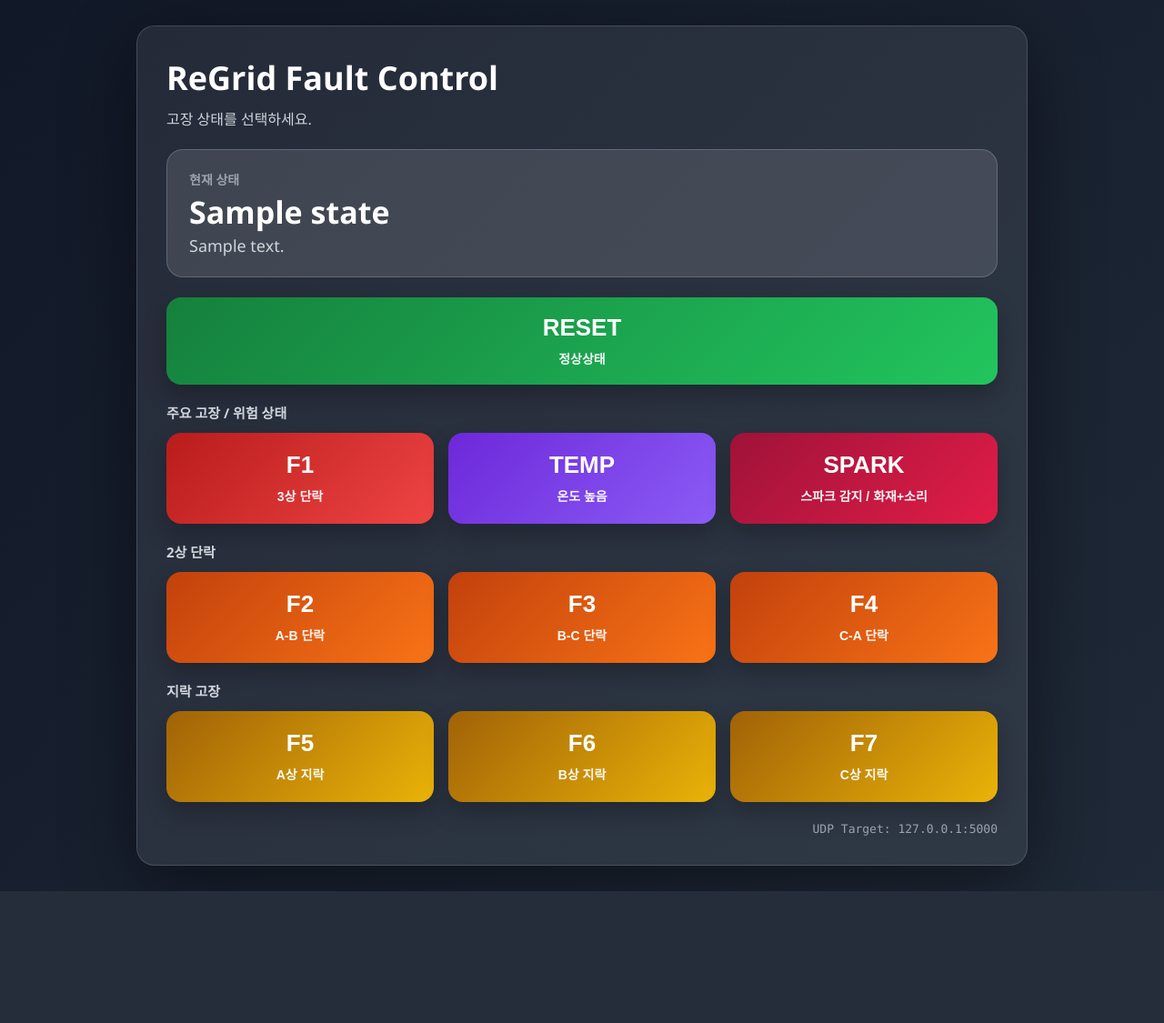
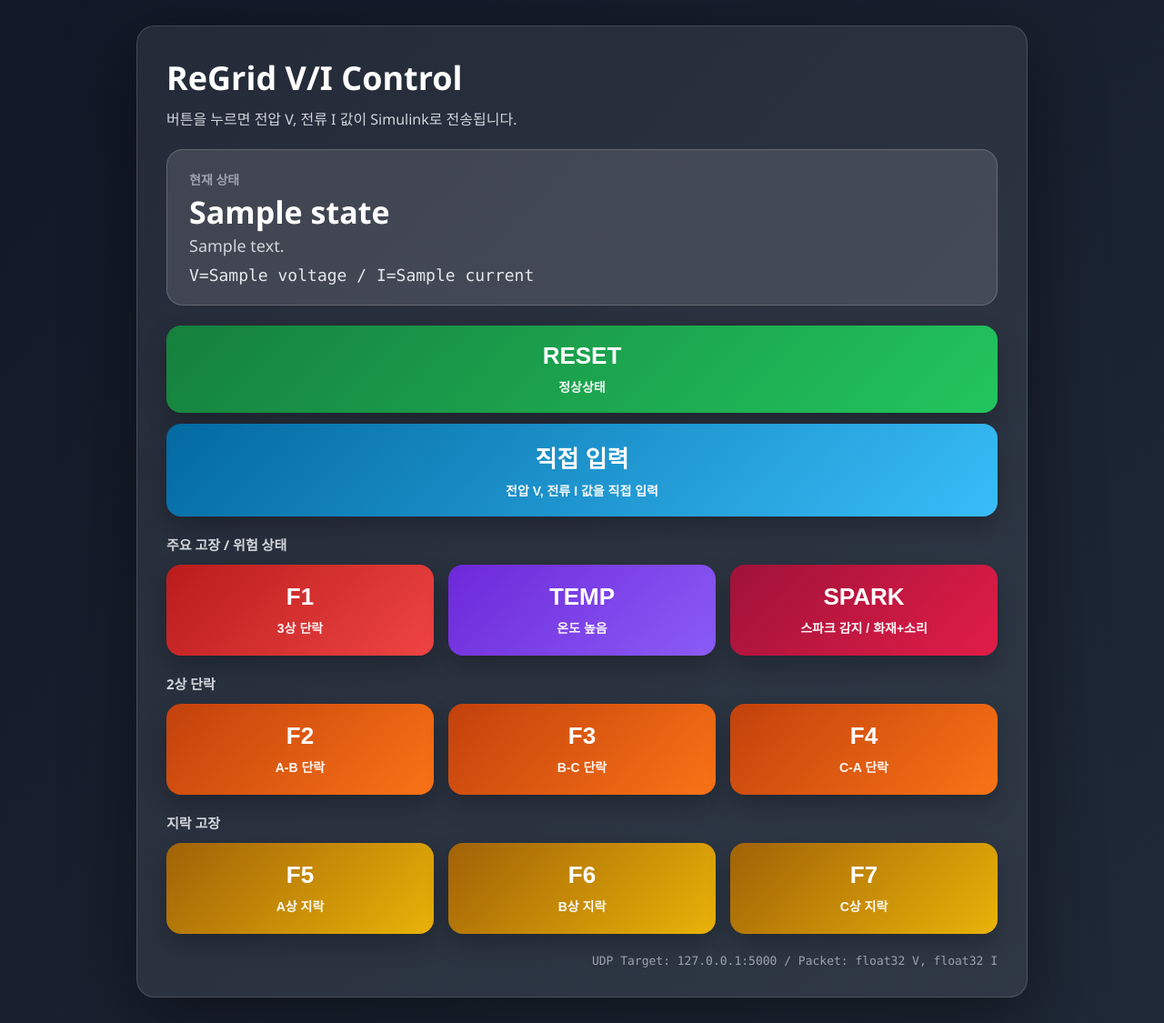
Before and after one commit to yyk0920-dev/ReGrid, a Flask app: template flask_gui/templates/index.html in a window 1280 px wide. Shown: the whole page at 91% size. Before the commit the page ends 980 px from the top, so only its background shows below. Run offline with Flask 3, Linux system fonts and the light colour scheme; the template is opened without the code that fills it: most values are stand-ins (such as "Sample title", 1, 10 or a date in 2020); parts of the project's set-up code (start-up, migrations or seed data) failed here and were passed over.

Commit message:
send vi values from flask gui

```diff
--- a/flask_gui/app.py
+++ b/flask_gui/app.py
@@ -1,6 +1,7 @@
 import socket
+import struct
 
-from flask import Flask, jsonify, render_template
+from flask import Flask, jsonify, render_template, request
 
 app = Flask(__name__)
 
@@ -10,23 +11,37 @@ UDP_PORT = 5000
 sock = socket.socket(socket.AF_INET, socket.SOCK_DGRAM)
 
 current_state = {
-    "code": 0,
     "label": "RESET",
     "desc": "정상상태",
+    "voltage": 12.0,
+    "current": 1.0,
 }
 
+# code: (label, desc, voltage, current)
+# 여기 값은 네가 원하는 임의의 V, I 값으로 바꾸면 됨
 faults = {
-    0: ("RESET", "정상상태"),
-    1: ("F1", "3상 단락"),
-    2: ("F2", "A-B 단락"),
-    3: ("F3", "B-C 단락"),
-    4: ("F4", "C-A 단락"),
-    5: ("F5", "A상 지락"),
-    6: ("F6", "B상 지락"),
-    7: ("F7", "C상 지락"),
-    8: ("TEMP", "온도 높음"),
-    9: ("SPARK", "스파크 감지 / 화재+소리"),
+    0: ("RESET", "정상상태", 12.0, 1.0),
+    1: ("F1", "3상 단락", 6.0, 8.0),
+    2: ("F2", "A-B 단락", 8.0, 6.5),
+    3: ("F3", "B-C 단락", 8.5, 6.0),
+    4: ("F4", "C-A 단락", 8.0, 6.0),
+    5: ("F5", "A상 지락", 9.0, 4.5),
+    6: ("F6", "B상 지락", 9.2, 4.2),
+    7: ("F7", "C상 지락", 9.5, 4.0),
+    8: ("TEMP", "온도 높음", 12.0, 3.0),
+    9: ("SPARK", "스파크 감지 / 화재+소리", 5.0, 7.0),
 }
+
+
+def send_vi_udp(voltage, current):
+    """
+    voltage, current를 float 2개로 UDP 전송.
+    Simulink UDP Receive:
+    - Data type: single
+    - Data size: [1 2]
+    """
+    msg = struct.pack(">ff", float(voltage), float(current))
+    sock.sendto(msg, (UDP_IP, UDP_PORT))
 
 
 @app.route("/")
@@ -34,27 +49,56 @@ def index():
     return render_template("index.html", faults=faults, state=current_state)
 
 
-@app.route("/fault/<int:code>", methods=["POST"])
-def send_fault(code):
+@app.route("/preset/<int:code>", methods=["POST"])
+def send_preset(code):
     if code not in faults:
-        return jsonify({"ok": False, "error": "Invalid fault code"}), 400
+        return jsonify({"ok": False, "error": "Invalid preset code"}), 400
 
-    label, desc = faults[code]
+    label, desc, voltage, current = faults[code]
 
-    msg = str(code)
-    sock.sendto(msg.encode("utf-8"), (UDP_IP, UDP_PORT))
+    send_vi_udp(voltage, current)
 
-    current_state["code"] = code
     current_state["label"] = label
     current_state["desc"] = desc
+    current_state["voltage"] = voltage
+    current_state["current"] = current
 
-    print(f"Sent UDP: {msg} ({label}: {desc})")
+    print(f"Sent UDP: {label} / V={voltage}, I={current}")
 
     return jsonify({
         "ok": True,
-        "code": code,
         "label": label,
         "desc": desc,
+        "voltage": voltage,
+        "current": current
+    })
+
+
+@app.route("/manual", methods=["POST"])
+def send_manual():
+    data = request.get_json()
+
+    try:
+        voltage = float(data.get("voltage"))
+        current = float(data.get("current"))
+    except (TypeError, ValueError):
+        return jsonify({"ok": False, "error": "Invalid voltage/current"}), 400
+
+    send_vi_udp(voltage, current)
+
+    current_state["label"] = "MANUAL"
+    current_state["desc"] = "직접 입력"
+    current_state["voltage"] = voltage
+    current_state["current"] = current
+
+    print(f"Sent UDP: MANUAL / V={voltage}, I={current}")
+
+    return jsonify({
+        "ok": True,
+        "label": "MANUAL",
+        "desc": "직접 입력",
+        "voltage": voltage,
+        "current": current
     })
 
 
--- a/flask_gui/templates/index.html
+++ b/flask_gui/templates/index.html
@@ -3,7 +3,7 @@
 <head>
     <meta charset="UTF-8">
     <meta name="viewport" content="width=device-width, initial-scale=1.0">
-    <title>ReGrid Fault Control</title>
+    <title>ReGrid V/I Control</title>
     <style>
         * {
             box-sizing: border-box;
@@ -73,6 +73,13 @@
             font-size: 18px;
         }
 
+        .status-value {
+            margin-top: 10px;
+            color: #e5e7eb;
+            font-size: 18px;
+            font-family: Consolas, monospace;
+        }
+
         .button-area {
             display: flex;
             flex-direction: column;
@@ -128,6 +135,7 @@
         }
 
         .fault-0 { background: linear-gradient(135deg, #15803d, #22c55e); }
+        .manual-btn { background: linear-gradient(135deg, #0369a1, #38bdf8); }
         .fault-1 { background: linear-gradient(135deg, #b91c1c, #ef4444); }
         .fault-2, .fault-3, .fault-4 { background: linear-gradient(135deg, #c2410c, #f97316); }
         .fault-5, .fault-6, .fault-7 { background: linear-gradient(135deg, #a16207, #eab308); }
@@ -181,37 +252,47 @@
 <body>
     <div class="app">
         <div class="header">
-            <h1 class="title">ReGrid Fault Control</h1>
-            <div class="subtitle">고장 상태를 선택하세요.</div>
+            <h1 class="title">ReGrid V/I Control</h1>
+            <div class="subtitle">버튼을 누르면 전압 V, 전류 I 값이 Simulink로 전송됩니다.</div>
         </div>
 
         <div class="status-card">
             <div class="status-label">현재 상태</div>
             <div class="status-main" id="statusCode">{{ state.label }}</div>
             <div class="status-desc" id="statusDesc">{{ state.desc }}</div>
+            <div class="status-value" id="statusValue">
+                V={{ state.voltage }} / I={{ state.current }}
+            </div>
         </div>
 
         <div class="button-area">
             <div class="row row-reset">
-                <button class="fault-0 wide-btn" onclick="sendFault(0)">
+                <button class="fault-0 wide-btn" onclick="sendPreset(0)">
                     <span class="code">RESET</span>
                     <span class="desc">정상상태</span>
                 </button>
             </div>
 
+            <div class="row row-reset">
+                <button class="manual-btn wide-btn" onclick="openManualModal()">
+                    <span class="code">직접 입력</span>
+                    <span class="desc">전압 V, 전류 I 값을 직접 입력</span>
+                </button>
+            </div>
+
             <div class="section-title">주요 고장 / 위험 상태</div>
             <div class="row row-3">
-                <button class="fault-1" onclick="sendFault(1)">
+                <button class="fault-1" onclick="sendPreset(1)">
                     <span class="code">F1</span>
                     <span class="desc">3상 단락</span>
                 </button>
 
-                <button class="fault-8" onclick="sendFault(8)">
+                <button class="fault-8" onclick="sendPreset(8)">
                     <span class="code">TEMP</span>
                     <span class="desc">온도 높음</span>
                 </button>
 
-                <button class="fault-9" onclick="sendFault(9)">
+                <button class="fault-9" onclick="sendPreset(9)">
                     <span class="code">SPARK</span>
                     <span class="desc">스파크 감지 / 화재+소리</span>
                 </button>
@@ -219,17 +300,17 @@
 
             <div class="section-title">2상 단락</div>
             <div class="row row-3">
-                <button class="fault-2" onclick="sendFault(2)">
+                <button class="fault-2" onclick="sendPreset(2)">
                     <span class="code">F2</span>
                     <span class="desc">A-B 단락</span>
                 </button>
 
-                <button class="fault-3" onclick="sendFault(3)">
+                <button class="fault-3" onclick="sendPreset(3)">
                     <span class="code">F3</span>
                     <span class="desc">B-C 단락</span>
                 </button>
 
-                <button class="fault-4" onclick="sendFault(4)">
+                <button class="fault-4" onclick="sendPreset(4)">
                     <span class="code">F4</span>
                     <span class="desc">C-A 단락</span>
                 </button>
@@ -237,17 +318,17 @@
 
             <div class="section-title">지락 고장</div>
             <div class="row row-3">
-                <button class="fault-5" onclick="sendFault(5)">
+                <button class="fault-5" onclick="sendPreset(5)">
                     <span class="code">F5</span>
                     <span class="desc">A상 지락</span>
                 </button>
 
-                <button class="fault-6" onclick="sendFault(6)">
+                <button class="fault-6" onclick="sendPreset(6)">
                     <span class="code">F6</span>
                     <span class="desc">B상 지락</span>
                 </button>
 
-                <button class="fault-7" onclick="sendFault(7)">
+                <button class="fault-7" onclick="sendPreset(7)">
                     <span class="code">F7</span>
                     <span class="desc">C상 지락</span>
                 </button>
@@ -255,23 +336,83 @@
         </div>
 
         <div class="footer">
-            UDP Target: 127.0.0.1:5000
+            UDP Target: 127.0.0.1:5000 / Packet: float32 V, float32 I
+        </div>
+    </div>
+
+    <div class="modal-bg" id="manualModal">
+        <div class="modal">
+            <h2>직접 입력</h2>
+
+            <div class="input-group">
+                <label for="manualVoltage">전압 V</label>
+                <input type="number" id="manualVoltage" step="0.01" value="12.00">
+            </div>
+
+            <div class="input-group">
+                <label for="manualCurrent">전류 I</label>
+                <input type="number" id="manualCurrent" step="0.01" value="1.00">
+            </div>
+
+            <div class="modal-actions">
+                <button class="cancel-btn" onclick="closeManualModal()">취소</button>
+                <button class="send-btn" onclick="sendManual()">전송</button>
+            </div>
         </div>
     </div>
 
     <script>
-        async function sendFault(code) {
-            const response = await fetch(`/fault/${code}`, {
+        function updateStatus(data) {
+            document.getElementById("statusCode").innerText = data.label;
+            document.getElementById("statusDesc").innerText = data.desc;
+            document.getElementById("statusValue").innerText =
+                `V=${data.voltage} / I=${data.current}`;
+        }
+
+        async function sendPreset(code) {
+            const response = await fetch(`/preset/${code}`, {
                 method: "POST"
             });
 
             const data = await response.json();
 
             if (data.ok) {
-                document.getElementById("statusCode").innerText = data.label;
-                document.getElementById("statusDesc").innerText = data.desc;
+                updateStatus(data);
             } else {
                 alert("전송 실패");
+            }
+        }
+
+        function openManualModal() {
+            document.getElementById("manualModal").style.display = "flex";
+        }
+
+        function closeManualModal() {
+            document.getElementById("manualModal").style.display = "none";
+        }
+
+        async function sendManual() {
+            const voltage = document.getElementById("manualVoltage").value;
+            const current = document.getElementById("manualCurrent").value;
+
+            const response = await fetch("/manual", {
+                method: "POST",
+                headers: {
+                    "Content-Type": "application/json"
+                },
+                body: JSON.stringify({
+                    voltage: voltage,
+                    current: current
+                })
+            });
+
+            const data = await response.json();
+
+            if (data.ok) {
+                updateStatus(data);
+                closeManualModal();
+            } else {
+                alert("전압/전류 입력값을 확인하세요.");
             }
         }
     </script>
```
Also changed, not shown: other parts of flask_gui/templates/index.html (+63 -0 lines), tools/simulation/udp_gui_sender.py (deleted, +0 -65 lines).
